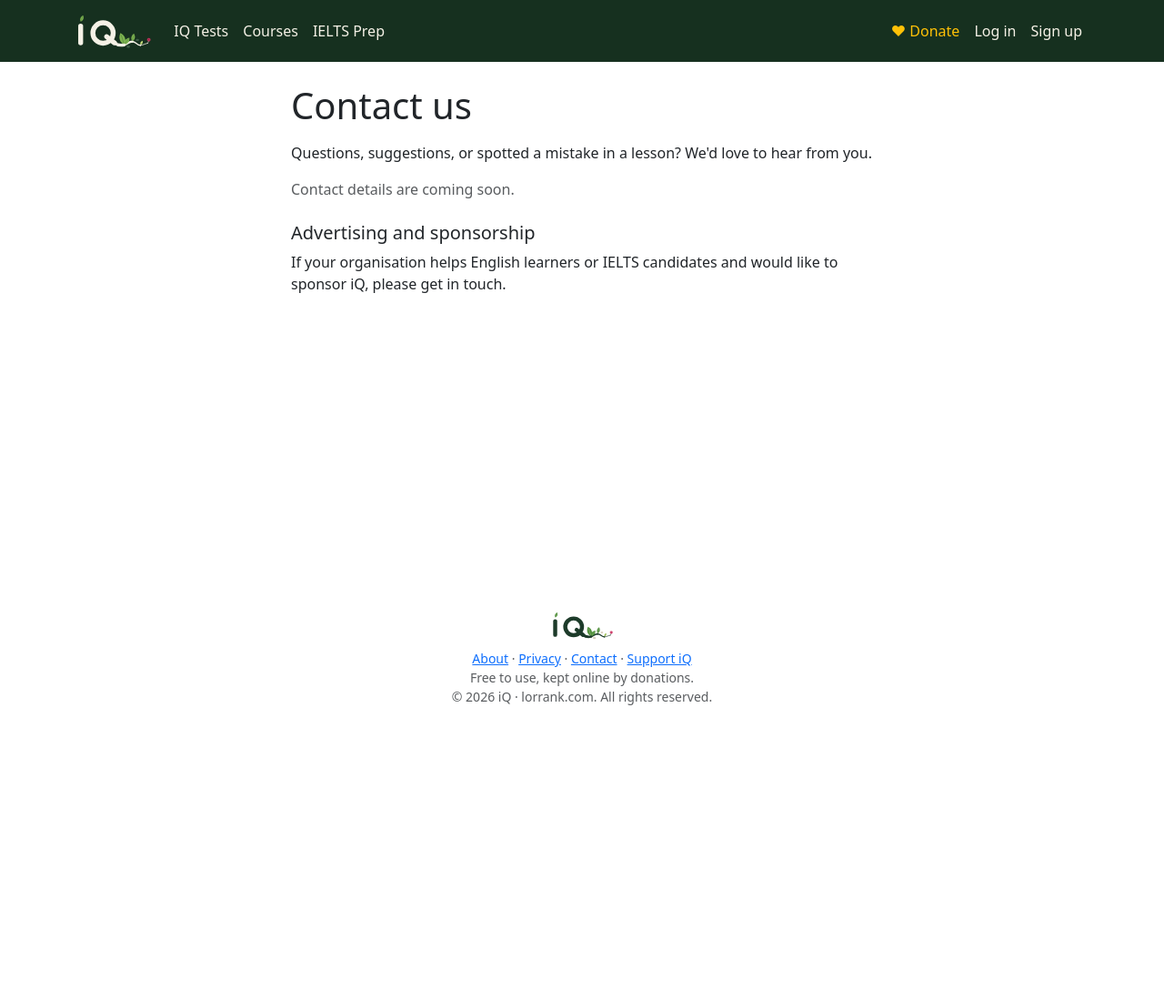
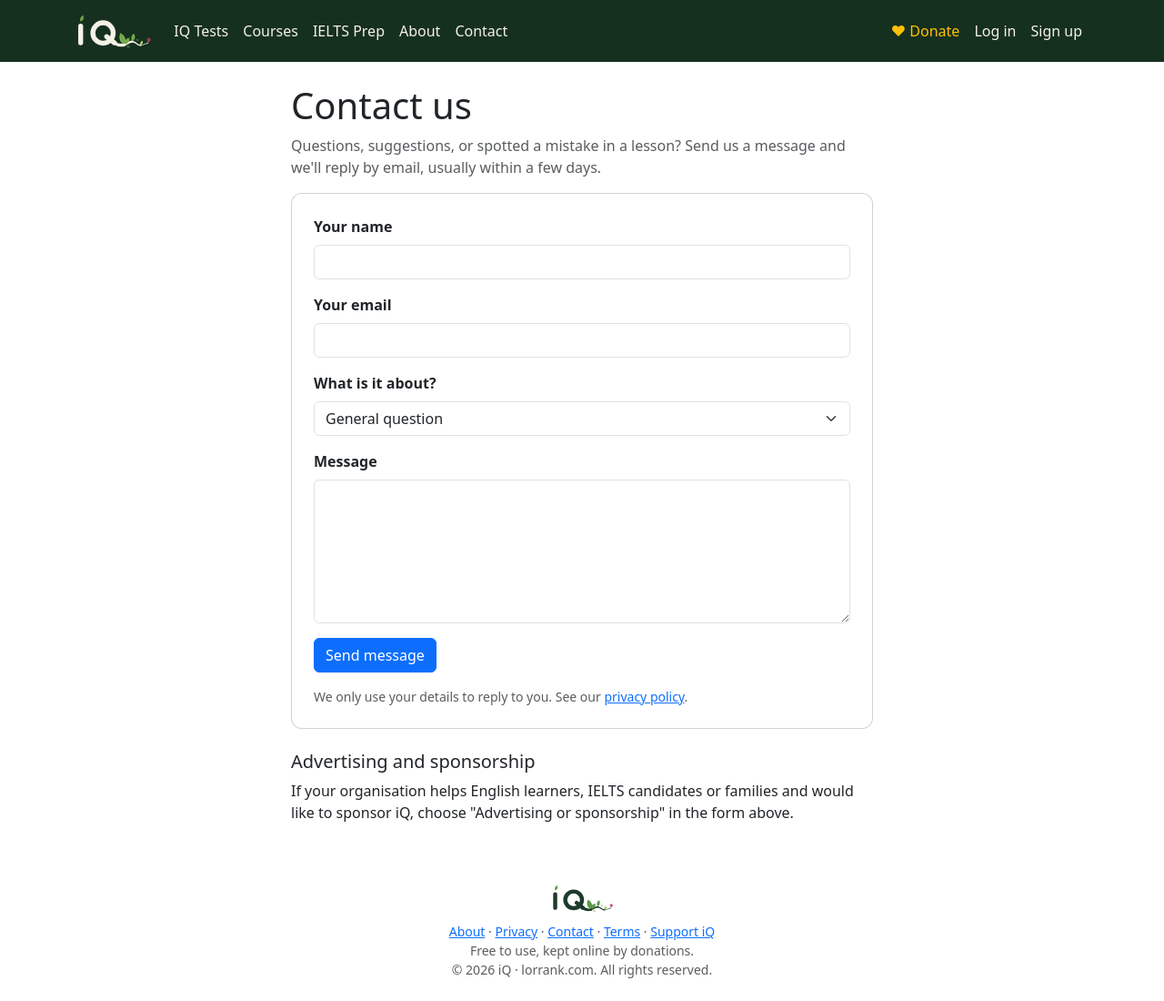
Before and after one commit to luki82/iq-courses-platform, a Django app: page /contact/ in a window 1280 px wide. Shown: the whole page at 91% size. Before the commit the page ends 775 px from the top, so only its background shows below. Run offline with Django 5.2, Linux system fonts and the light colour scheme; some libraries are stand-ins or nearby versions.

Commit message:
Get the site ready for Google AdSense review
- Working contact form: messages saved to the database and listed in
  Django admin (Core > Contact messages), with a spam trap and a limit
  of 3 messages per hour per visitor. Optional CONTACT_EMAIL still shown.
- New Terms of Use page (educational content, not medical or financial
  advice; donations; advertising; liability).
- Privacy policy: contact form data, EEA/UK consent for ad cookies.
- About and Contact links in the top navigation; Terms in the footer
  and sitemap.
- ADSENSE_CLIENT_ID setting: when set, adds the AdSense code to every
  page and publishes /ads.txt for Google.
- Tests for the contact form, spam trap, rate limit, ads.txt and links.

Co-Authored-By: Claude Opus 5.5 <noreply@anthropic.com>
Claude-Session: https://claude.ai/code/session_01SLfxE48JMDvLY1ZcNNm8g6

```diff
--- a/config/settings.py
+++ b/config/settings.py
@@ -144,6 +144,10 @@ GOOGLE_SITE_VERIFICATION = config("GOOGLE_SITE_VERIFICATION", default="")
 # Shown on the Contact and Privacy pages. Leave blank to hide it.
 CONTACT_EMAIL = config("CONTACT_EMAIL", default="")
 
+# Google AdSense publisher ID, e.g. ca-pub-1234567890123456 (from AdSense > Account).
+# When set, the AdSense code is added to every page and /ads.txt is published.
+ADSENSE_CLIENT_ID = config("ADSENSE_CLIENT_ID", default="")
+
 # --- Production hardening ---------------------------------------------------------
 
 if not DEBUG:
--- a/config/urls.py
+++ b/config/urls.py
@@ -5,12 +5,13 @@ from django.contrib.sitemaps.views import sitemap
 from django.urls import include, path
 
 from core.sitemaps import sitemaps
-from core.views import robots_txt
+from core.views import ads_txt, robots_txt
 
 urlpatterns = [
     path("admin/", admin.site.urls),
     path("sitemap.xml", sitemap, {"sitemaps": sitemaps}, name="django.contrib.sitemaps.views.sitemap"),
     path("robots.txt", robots_txt, name="robots_txt"),
+    path("ads.txt", ads_txt, name="ads_txt"),
     path("", include("core.urls")),
     path("accounts/", include("accounts.urls")),
     path("iq-test/", include("iqtest.urls")),
--- a/core/context_processors.py
+++ b/core/context_processors.py
@@ -5,4 +5,5 @@ def site_settings(request):
     return {
         "google_site_verification": settings.GOOGLE_SITE_VERIFICATION,
         "contact_email": settings.CONTACT_EMAIL,
+        "adsense_client_id": settings.ADSENSE_CLIENT_ID,
     }
--- /dev/null
+++ b/core/forms.py
@@ -0,0 +1,30 @@
+from django import forms
+
+from .models import ContactMessage
+
+
+class ContactForm(forms.ModelForm):
+    # Spam trap: hidden from people, but simple bots fill in every field.
+    website = forms.CharField(required=False, widget=forms.TextInput(attrs={"tabindex": "-1", "autocomplete": "off"}))
+
+    class Meta:
+        model = ContactMessage
+        fields = ["name", "email", "topic", "message"]
+        labels = {"name": "Your name", "email": "Your email", "topic": "What is it about?", "message": "Message"}
+        widgets = {
+            "name": forms.TextInput(attrs={"class": "form-control", "maxlength": 100, "autocomplete": "name"}),
+            "email": forms.EmailInput(attrs={"class": "form-control", "autocomplete": "email"}),
+            "topic": forms.Select(attrs={"class": "form-select"}),
+            "message": forms.Textarea(attrs={"class": "form-control", "rows": 6, "maxlength": 5000}),
+        }
+
+    def clean_message(self):
+        message = self.cleaned_data["message"].strip()
+        if len(message) < 10:
+            raise forms.ValidationError("Please write a little more so we can help (at least 10 characters).")
+        if len(message) > 5000:
+            raise forms.ValidationError("Please keep your message under 5,000 characters.")
+        return message
+
+    def is_spam(self) -> bool:
+        return bool(self.cleaned_data.get("website"))
--- /dev/null
+++ b/core/models.py
@@ -0,0 +1,29 @@
+from django.db import models
+
+
+class ContactMessage(models.Model):
+    """A message sent through the Contact page. Read and reply from Django admin."""
+
+    TOPIC_GENERAL = "general"
+    TOPIC_CORRECTION = "correction"
+    TOPIC_ADVERTISING = "advertising"
+    TOPIC_OTHER = "other"
+    TOPIC_CHOICES = [
+        (TOPIC_GENERAL, "General question"),
+        (TOPIC_CORRECTION, "Report a mistake in a lesson"),
+        (TOPIC_ADVERTISING, "Advertising or sponsorship"),
+        (TOPIC_OTHER, "Something else"),
+    ]
+
+    name = models.CharField(max_length=100)
+    email = models.EmailField()
+    topic = models.CharField(max_length=20, choices=TOPIC_CHOICES, default=TOPIC_GENERAL)
+    message = models.TextField()
+    created_at = models.DateTimeField(auto_now_add=True)
+    is_read = models.BooleanField(default=False, help_text="Tick once you've read or answered it.")
+
+    class Meta:
+        ordering = ["-created_at"]
+
+    def __str__(self):
+        return f"{self.name} ({self.get_topic_display()}) - {self.created_at:%Y-%m-%d}"
--- a/core/sitemaps.py
+++ b/core/sitemaps.py
@@ -27,6 +27,7 @@ class StaticPagesSitemap(HttpsSitemap):
             "core:about",
             "core:privacy",
             "core:contact",
+            "core:terms",
         ]
 
     def location(self, item):
--- a/core/urls.py
+++ b/core/urls.py
@@ -9,4 +9,5 @@ urlpatterns = [
     path("about/", views.about, name="about"),
     path("privacy/", views.privacy, name="privacy"),
     path("contact/", views.contact, name="contact"),
+    path("terms/", views.terms, name="terms"),
 ]
--- a/core/views.py
+++ b/core/views.py
@@ -1,11 +1,21 @@
-from django.http import HttpResponse
-from django.shortcuts import render
+import time
+
+from django.conf import settings
+from django.contrib import messages
+from django.http import Http404, HttpResponse
+from django.shortcuts import redirect, render
 from django.urls import reverse
 from django.views.decorators.http import require_GET
 
 from courses.models import Course
 from iqtest.models import Category
 from iqtest.views import FEATURED_SLUG
+
+from .forms import ContactForm
+
+# Each browser can send at most this many contact messages per hour.
+CONTACT_LIMIT = 3
+CONTACT_WINDOW_SECONDS = 60 * 60
 
 
 def home(request):
@@ -23,8 +33,40 @@ def privacy(request):
     return render(request, "core/privacy.html")
 
 
+def terms(request):
+    return render(request, "core/terms.html")
+
+
 def contact(request):
-    return render(request, "core/contact.html")
+    if request.method == "POST":
+        form = ContactForm(request.POST)
+        now = time.time()
+        recent = [t for t in request.session.get("contact_sent", []) if now - t < CONTACT_WINDOW_SECONDS]
+        if len(recent) >= CONTACT_LIMIT:
+            messages.error(request, "You've sent several messages recently. Please try again in an hour.")
+            return redirect("core:contact")
+        if form.is_valid():
+            if not form.is_spam():
+                form.save()
+                request.session["contact_sent"] = recent + [now]
+            messages.success(request, "Thanks for your message! We usually reply within a few days.")
+            return redirect("core:contact")
+    else:
+        form = ContactForm()
+    return render(request, "core/contact.html", {"form": form})
+
+
+@require_GET
+def ads_txt(request):
+    """
+    Google AdSense asks every site to publish /ads.txt listing who may sell its
+    ad space. It is filled in from ADSENSE_CLIENT_ID (e.g. ca-pub-1234567890123456).
+    """
+    client = settings.ADSENSE_CLIENT_ID
+    if not client:
+        raise Http404("AdSense is not set up yet.")
+    publisher = client.removeprefix("ca-")
+    return HttpResponse(f"google.com, {publisher}, DIRECT, f08c47fec0942fa0\n", content_type="text/plain")
 
 
 @require_GET
--- a/render.yaml
+++ b/render.yaml
@@ -27,6 +27,8 @@ services:
         sync: false
       - key: CONTACT_EMAIL
         sync: false
+      - key: ADSENSE_CLIENT_ID
+        sync: false
       - key: STRIPE_PUBLIC_KEY
         sync: false
       - key: STRIPE_SECRET_KEY
--- a/templates/base.html
+++ b/templates/base.html
@@ -8,6 +8,7 @@
   <meta name="description" content="{% block meta_description %}Free English courses, IELTS preparation and a timed IQ test. No paywalls, kept online by donations.{% endblock %}">
   <link rel="canonical" href="{{ request.scheme }}://{{ request.get_host }}{{ request.path }}">
   {% if google_site_verification %}<meta name="google-site-verification" content="{{ google_site_verification }}">{% endif %}
+  {% if adsense_client_id %}<script async src="https://pagead2.googlesyndication.com/pagead/js/adsbygoogle.js?client={{ adsense_client_id }}" crossorigin="anonymous"></script>{% endif %}
   <link rel="icon" href="{% static 'img/favicon.svg' %}" type="image/svg+xml">
   <meta name="theme-color" content="#16301F">
   <link href="https://cdn.jsdelivr.net/npm/bootstrap@5.3.3/dist/css/bootstrap.min.css" rel="stylesheet">
@@ -30,6 +31,8 @@
           <li class="nav-item"><a class="nav-link" href="{% url 'iqtest:test_list' %}">IQ Tests</a></li>
           <li class="nav-item"><a class="nav-link" href="{% url 'courses:course_list' %}">Courses</a></li>
           <li class="nav-item"><a class="nav-link" href="{% url 'ielts:lesson_list' %}">IELTS Prep</a></li>
+          <li class="nav-item"><a class="nav-link" href="{% url 'core:about' %}">About</a></li>
+          <li class="nav-item"><a class="nav-link" href="{% url 'core:contact' %}">Contact</a></li>
         </ul>
         <ul class="navbar-nav">
           <li class="nav-item"><a class="nav-link text-warning" href="{% url 'billing:donate' %}">&hearts; Donate</a></li>
@@ -64,6 +67,7 @@
     <a href="{% url 'core:about' %}">About</a> &middot;
     <a href="{% url 'core:privacy' %}">Privacy</a> &middot;
     <a href="{% url 'core:contact' %}">Contact</a> &middot;
+    <a href="{% url 'core:terms' %}">Terms</a> &middot;
     <a href="{% url 'billing:donate' %}">Support iQ</a><br>
     Free to use, kept online by donations.<br>
     &copy; {% now "Y" %} iQ &middot; lorrank.com. All rights reserved.
--- a/templates/core/contact.html
+++ b/templates/core/contact.html
@@ -1,25 +1,48 @@
 {% extends "base.html" %}
 
-{% block title %}Contact{% endblock %}
-{% block meta_description %}Contact the iQ team with questions, suggestions or corrections.{% endblock %}
+{% block title %}Contact us{% endblock %}
+{% block meta_description %}Contact the iQ team at lorrank.com with questions, lesson corrections, suggestions or sponsorship enquiries.{% endblock %}
 
 {% block content %}
 <div class="mx-auto" style="max-width: 640px;">
-  <h1 class="mb-3">Contact us</h1>
-  <p>
-    Questions, suggestions, or spotted a mistake in a lesson? We'd love to hear from you.
+  <h1 class="mb-2">Contact us</h1>
+  <p class="text-muted">
+    Questions, suggestions, or spotted a mistake in a lesson? Send us a message and we'll
+    reply by email, usually within a few days.
   </p>
+
+  <form method="post" action="{% url 'core:contact' %}" class="card mb-4" novalidate>
+    {% csrf_token %}
+    <div class="card-body p-4">
+      {% if form.non_field_errors %}<div class="alert alert-danger">{{ form.non_field_errors }}</div>{% endif %}
+      {% for field in form %}
+        {% if field.name == "website" %}
+          <div style="position:absolute; left:-10000px;" aria-hidden="true">
+            <label for="{{ field.id_for_label }}">Leave this empty</label>{{ field }}
+          </div>
+        {% else %}
+          <div class="mb-3">
+            <label for="{{ field.id_for_label }}" class="form-label fw-semibold">{{ field.label }}</label>
+            {{ field }}
+            {% for error in field.errors %}<div class="text-danger small mt-1">{{ error }}</div>{% endfor %}
+          </div>
+        {% endif %}
+      {% endfor %}
+      <button type="submit" class="btn btn-primary">Send message</button>
+      <p class="small text-muted mt-3 mb-0">
+        We only use your details to reply to you. See our <a href="{% url 'core:privacy' %}">privacy policy</a>.
+      </p>
+    </div>
+  </form>
+
   {% if contact_email %}
-    <p class="fs-5">Email: <a href="mailto:{{ contact_email }}">{{ contact_email }}</a></p>
-    <p class="text-muted small">We usually reply within a few days.</p>
-  {% else %}
-    <p class="text-muted">Contact details are coming soon.</p>
+    <p>You can also email us directly at <a href="mailto:{{ contact_email }}">{{ contact_email }}</a>.</p>
   {% endif %}
 
   <h2 class="h5 mt-4">Advertising and sponsorship</h2>
   <p>
-    If your organisation helps English learners or IELTS candidates and would like to
-    sponsor iQ, please get in touch.
+    If your organisation helps English learners, IELTS candidates or families and would
+    like to sponsor iQ, choose "Advertising or sponsorship" in the form above.
   </p>
 </div>
 {% endblock %}
```
Also changed, not shown: core/admin.py (added, +12 -0 lines), core/tests.py (+54 -1 lines), templates/core/privacy.html (+10 -2 lines), templates/core/terms.html (added, +64 -0 lines), core/migrations/0001_initial.py (added), core/migrations/__init__.py (added), 1 other file.
